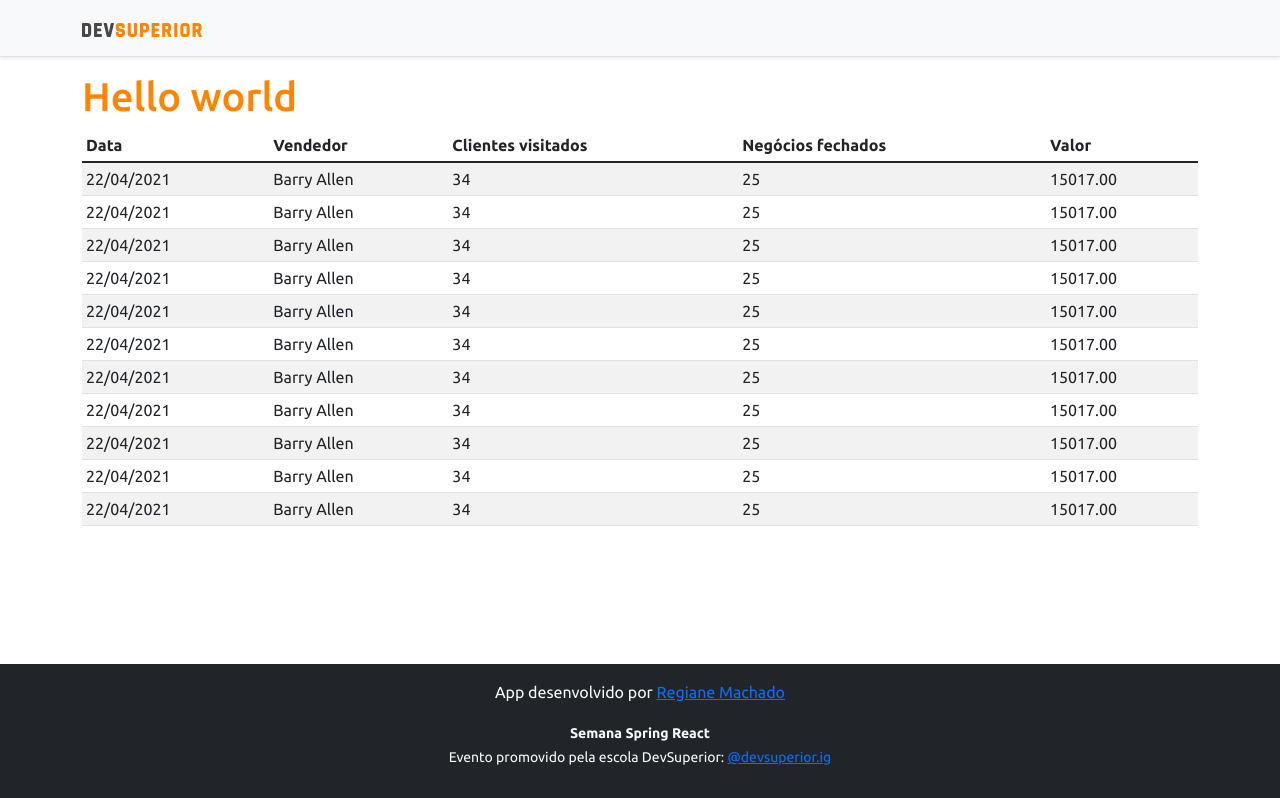
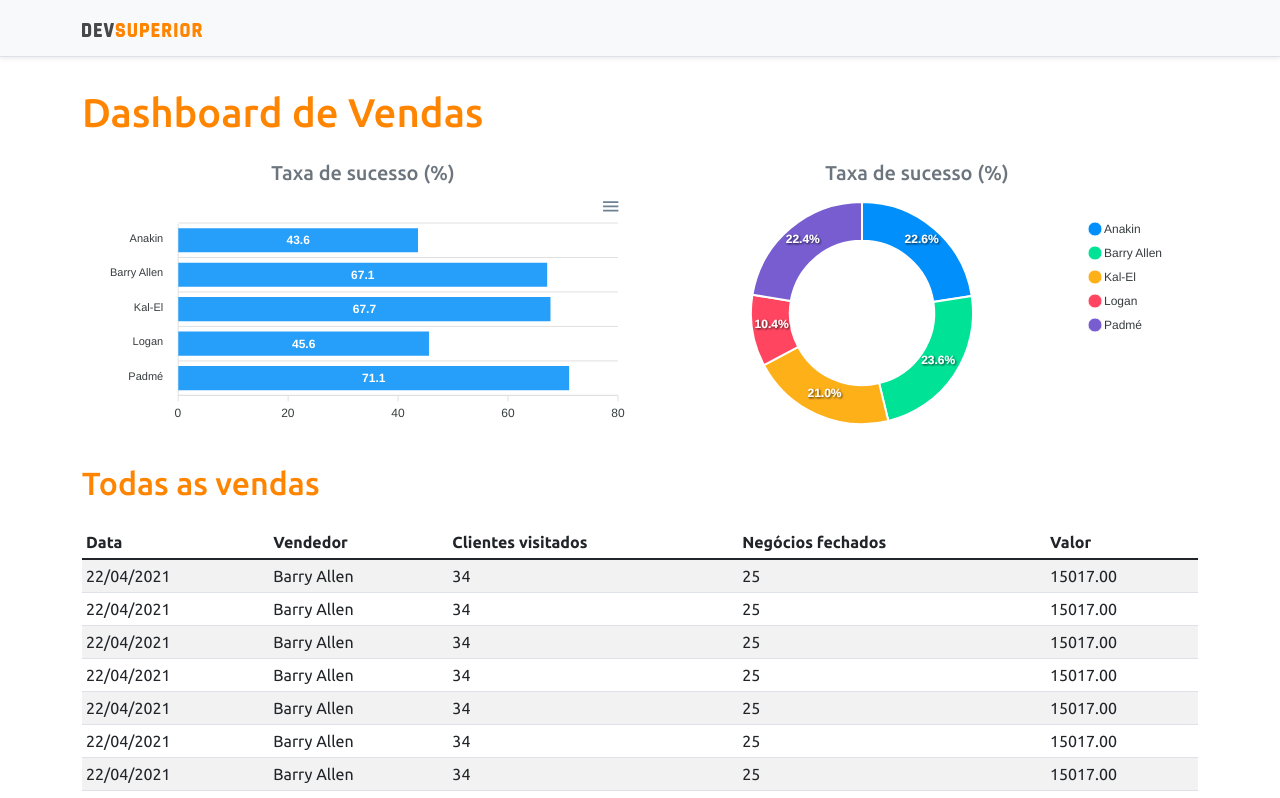
Before and after one commit to RegianeMachado/projeto-sds4, a React (Create React App) app in the folder frontend/: page / in a window 1280 px wide. Shown: the top 798 px of the page. Built offline with nearby package versions, Linux system fonts and the light colour scheme.

Commit message:
Static charts

```diff
--- a/frontend/package.json
+++ b/frontend/package.json
@@ -10,9 +10,11 @@
     "@types/node": "^12.0.0",
     "@types/react": "^17.0.0",
     "@types/react-dom": "^17.0.0",
+    "apexcharts": "^3.28.1",
     "bootstrap": "^5.1.0",
     "popper.js": "^1.16.1",
     "react": "^17.0.2",
+    "react-apexcharts": "^1.3.9",
     "react-dom": "^17.0.2",
     "react-scripts": "4.0.3",
     "typescript": "^4.1.2",
--- a/frontend/src/App.tsx
+++ b/frontend/src/App.tsx
@@ -1,13 +1,28 @@
 import NavBar from 'components/NavBar';
 import Footer from 'components/Footer';
 import DataTable from 'components/DataTable';
+import BarChart from 'components/BarChart';
+import DonutChart from 'components/DonutChart';
 
 function App() {
   return (
     <>
       <NavBar />
       <div className="container">
-        <h1 className="text-primary">Hello world</h1>
+        <h1 className="text-primary py-3">Dashboard de Vendas</h1>
+        <div className="row px-3">
+          <div className="col-sm-6">
+            <h5 className="text-center text-secondary">Taxa de sucesso (%)</h5>
+            <BarChart />
+          </div>
+          <div className="col-sm-6">
+            <h5 className="text-center text-secondary">Taxa de sucesso (%)</h5>
+            <DonutChart />
+          </div>
+        </div>
+        <div className="py-3">
+          <h2 className="text-primary">Todas as vendas</h2>
+        </div>
         <DataTable />
       </div>
       <Footer />
--- /dev/null
+++ b/frontend/src/components/BarChart/index.tsx
@@ -0,0 +1,34 @@
+import Chart from 'react-apexcharts';
+
+const BarChart = () => {
+  const options = {
+    plotOptions: {
+      bar: {
+        horizontal: true,
+      },
+    },
+  };
+
+  const mockData = {
+    labels: {
+      categories: ['Anakin', 'Barry Allen', 'Kal-El', 'Logan', 'Padmé'],
+    },
+    series: [
+      {
+        name: '% Sucesso',
+        data: [43.6, 67.1, 67.7, 45.6, 71.1],
+      },
+    ],
+  };
+
+  return (
+    <Chart
+      options={{ ...options, xaxis: mockData.labels }}
+      series={mockData.series}
+      type="bar"
+      height="240"
+    />
+  );
+};
+
+export default BarChart;
--- /dev/null
+++ b/frontend/src/components/DonutChart/index.js
@@ -0,0 +1,25 @@
+import Chart from 'react-apexcharts';
+
+const DonutChart = () => {
+  const mockData = {
+    series: [477138, 499928, 444867, 220426, 473088],
+    labels: ['Anakin', 'Barry Allen', 'Kal-El', 'Logan', 'Padmé'],
+  };
+
+  const options = {
+    legend: {
+      show: true,
+    },
+  };
+
+  return (
+    <Chart
+      options={{ ...options, labels: mockData.labels }}
+      series={mockData.series}
+      type="donut"
+      height="240"
+    />
+  );
+};
+
+export default DonutChart;
```
Also changed, not shown: 1 other file (tests, documents, lock files or other folders).
